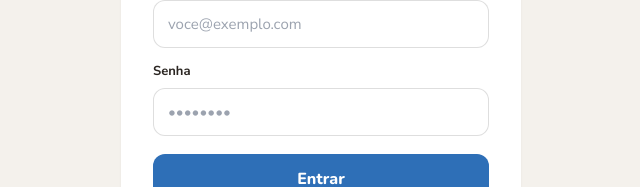
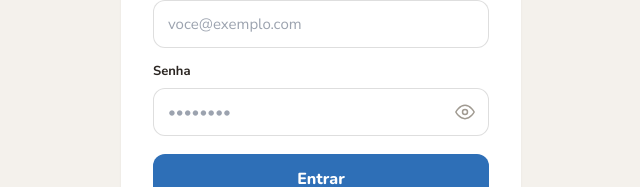
Before and after one commit to pfrsousa2010/cmu-new-site, a React (Vite) app: page /admin/login in a window 1280 px wide. Shown: the part 410-597 px from the top of the page, without its empty margins (319-959 px from the left). Built offline with nearby package versions, Linux system fonts and the light colour scheme; no server answers.

Commit message:
Add password visibility toggle to Login component. Introduce state management for showing/hiding password input and update UI with a button for toggling visibility, enhancing user experience during login.

```diff
--- a/src/pages/admin/Login.tsx
+++ b/src/pages/admin/Login.tsx
@@ -7,6 +7,7 @@ export default function Login() {
   const navigate = useNavigate();
   const [email, setEmail] = useState("");
   const [senha, setSenha] = useState("");
+  const [mostrarSenha, setMostrarSenha] = useState(false);
   const [erro, setErro] = useState<string | null>(null);
   const [carregando, setCarregando] = useState(false);
 
@@ -77,14 +78,48 @@ export default function Login() {
           </div>
           <div>
             <div className="mb-1.5 text-[13px] font-bold">Senha</div>
+            <div className="relative">
               <input
-              type="password"
+                type={mostrarSenha ? "text" : "password"}
                 required
                 value={senha}
                 onChange={(e) => setSenha(e.target.value)}
-              className={inputCls}
+                className={`${inputCls} pr-12`}
                 placeholder="••••••••"
               />
+              <button
+                type="button"
+                onClick={() => setMostrarSenha((v) => !v)}
+                aria-label={mostrarSenha ? "Ocultar senha" : "Mostrar senha"}
+                className="absolute inset-y-0 right-0 flex w-12 items-center justify-center text-ink-3 transition-colors hover:text-ink"
+              >
+                {mostrarSenha ? (
+                  <svg
+                    viewBox="0 0 24 24"
+                    aria-hidden="true"
+                    className="h-5 w-5 fill-none stroke-current"
+                    strokeWidth="1.8"
+                    strokeLinecap="round"
+                    strokeLinejoin="round"
+                  >
+                    <path d="M17.94 17.94A10.07 10.07 0 0112 20c-7 0-11-8-11-8a18.45 18.45 0 015.06-5.94M9.9 4.24A9.12 9.12 0 0112 4c7 0 11 8 11 8a18.5 18.5 0 01-2.16 3.19m-6.72-1.07a3 3 0 11-4.24-4.24" />
+                    <line x1="1" y1="1" x2="23" y2="23" />
+                  </svg>
+                ) : (
+                  <svg
+                    viewBox="0 0 24 24"
+                    aria-hidden="true"
+                    className="h-5 w-5 fill-none stroke-current"
+                    strokeWidth="1.8"
+                    strokeLinecap="round"
+                    strokeLinejoin="round"
+                  >
+                    <path d="M1 12s4-8 11-8 11 8 11 8-4 8-11 8-11-8-11-8z" />
+                    <circle cx="12" cy="12" r="3" />
+                  </svg>
+                )}
+              </button>
+            </div>
           </div>
           {erro && <div className="text-sm font-semibold text-vermelho">{erro}</div>}
           <button
```
Lines whose indentation alone changed are shown as unchanged.
